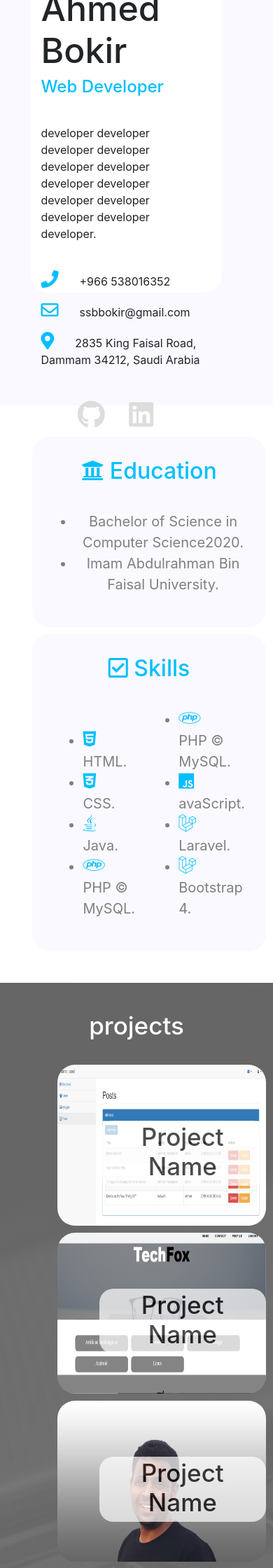
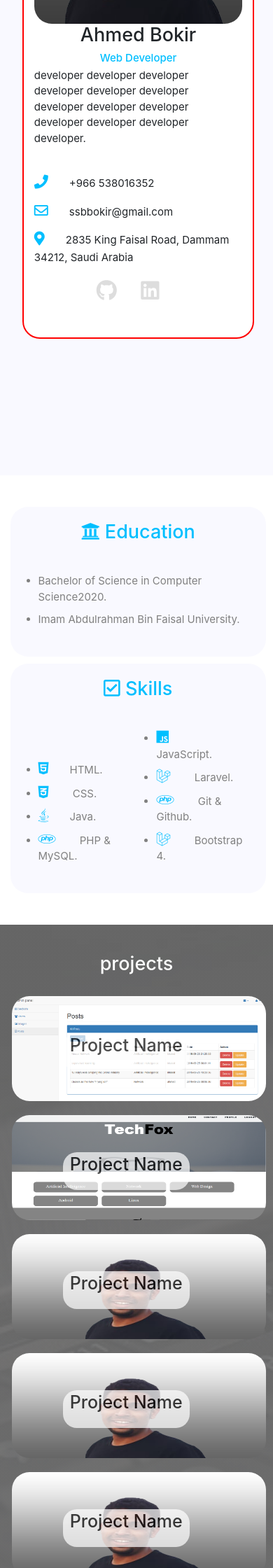
Before and after one commit to Ahmedssb/Portfolio, a PHP site: page /new.html in a window 390 px wide. Shown: the part 357-2597 px from the top of the page at 70% size. Run offline with PHP 8.4, Linux system fonts and the light colour scheme; some libraries are stand-ins or nearby versions.

Commit message:
added Css for small devices phones

```diff
--- a/css/main.css
+++ b/css/main.css
@@ -103,6 +103,7 @@ padding-bottom: 30px;
     background-color: #fff;
     padding-top:40px;
     padding-bottom: 40px;
+    padding-left:10%;
     /* background-image:  linear-gradient(
      rgba(93, 218, 223, 0.45),
      rgba(93, 218, 223, 0.45)
@@ -209,3 +210,102 @@ footer{
     text-align: center;
     color: #FFF;;
 }
+
+
+
+
+/* Extra small devices (phones, 600px and down) */
+@media only screen and (max-width: 600px) {
+.navbar-collapse{
+ background-color: #f9f9ff;
+opacity: 0.8;
+    z-index: 4;
+    }
+.about{
+ height: 700px;
+
+    }
+.about-right-div h1{
+    font-size: 27px;
+    text-align: center;
+    }
+.about-right-div h4{
+    font-size: 15px;
+    text-align: center;
+    margin-bottom: 5px;
+    }
+.about-right-div span{
+ font-size: 15px;
+    }
+.home-content{
+    position: absolute;
+    top:65px;
+    left: 12%;
+     width: 85%;
+    height: 92%;
+    overflow: hidden;
+    border: 2px solid red;
+    }
+.edu-skill-container{
+padding-left: 5%;
+    }
+.edu-skill-container h2{
+font-size:27px;
+    }
+.edu-skill-container li{
+font-size:15px;
+padding: 5px 0px;
+    }
+.edu-skill{
+text-align: left;
+padding: 20px 0px;
+    }
+
+.project-container h3{
+     margin-bottom: 20px;
+    font-size: 27px;
+
+}
+.project-row{
+    padding-left:2%;
+}
+
+.project-div{
+   min-height: 150px;
+  max-height: 150px;
+    margin: 10px 10px;
+
+ }
+.project-title{
+ top:35%;
+ left: 20%;
+ font-size:17px;
+    }
+.project-title h3{
+  font-size: 25px;
+    }
+.text a{
+    margin-right: 10px;
+    padding: 10px 5px;
+    font-size: 12px;
+}
+.des-pra{
+    font-size: 15px;
+    padding-bottom: 0px !important;
+    padding-right: 10px;
+}
+.icon{
+   font-size: 20px;
+    margin-right: 30px;
+    }
+.links{
+    padding-top: 5px;
+}
+.links i{
+    font-size: 30px;
+    }
+footer{
+     text-align: left;
+    font-size: 12px;
+}
+}
--- a/new.html
+++ b/new.html
@@ -30,8 +30,7 @@
 						<a class="navbar-brand logo_h" href="index.html"><img src="img/logo.png" alt=""></a>
 						<button class="navbar-toggler" type="button" data-toggle="collapse" data-target="#navbarSupportedContent" aria-controls="navbarSupportedContent" aria-expanded="false" aria-label="Toggle navigation">
 							<span class="icon-bar"></span>
-							<span class="icon-bar"></span>
-							<span class="icon-bar"></span>
+
 						</button>
 						<!-- Collect the nav links, forms, and other content for toggling -->
 						<div class="collapse navbar-collapse offset" id="navbarSupportedContent">
@@ -101,7 +100,7 @@
   <!--================Education & skills  Area =================-->
  <section class="container-fluid edu-skill-container" >
 
-     <div class="row " style="padding-left:10% ; ">
+     <div class="row " style=" ">
        <div class="col-md-4 edu-skill">
          <h2> <i class="fas fa-university"></i> Education </h2>
           <ul>
@@ -117,16 +116,16 @@
                    <li><i class="fab fa-html5 icon"></i>HTML.</li>
                    <li><i class="fab fa-css3-alt icon"></i> CSS.</li>
                    <li><i class="fab fa-java icon"></i>Java.</li>
-                   <li><i class="fab fa-php icon"></i> PHP &copy; MySQL.</li>
+                   <li><i class="fab fa-php icon"></i> PHP &amp; MySQL.</li>
 
               </ul>
 
             </div>
             <div class="skills-list">
                 <ul>
-                   <li><i class="fab fa-php icon"></i> PHP &copy; MySQL.</li>
-                   <li><i class="fab fa-js icon"></i>avaScript.</li>
+                   <li><i class="fab fa-js icon"></i>JavaScript.</li>
                    <li><i class="fab fa-laravel icon"></i> Laravel.</li>
+                 <li><i class="fab fa-php icon"></i> Git  &amp; Github.</li>
                    <li><i class="fab fa-laravel icon"></i> Bootstrap 4.</li>
                  </ul>
             </div>
```
